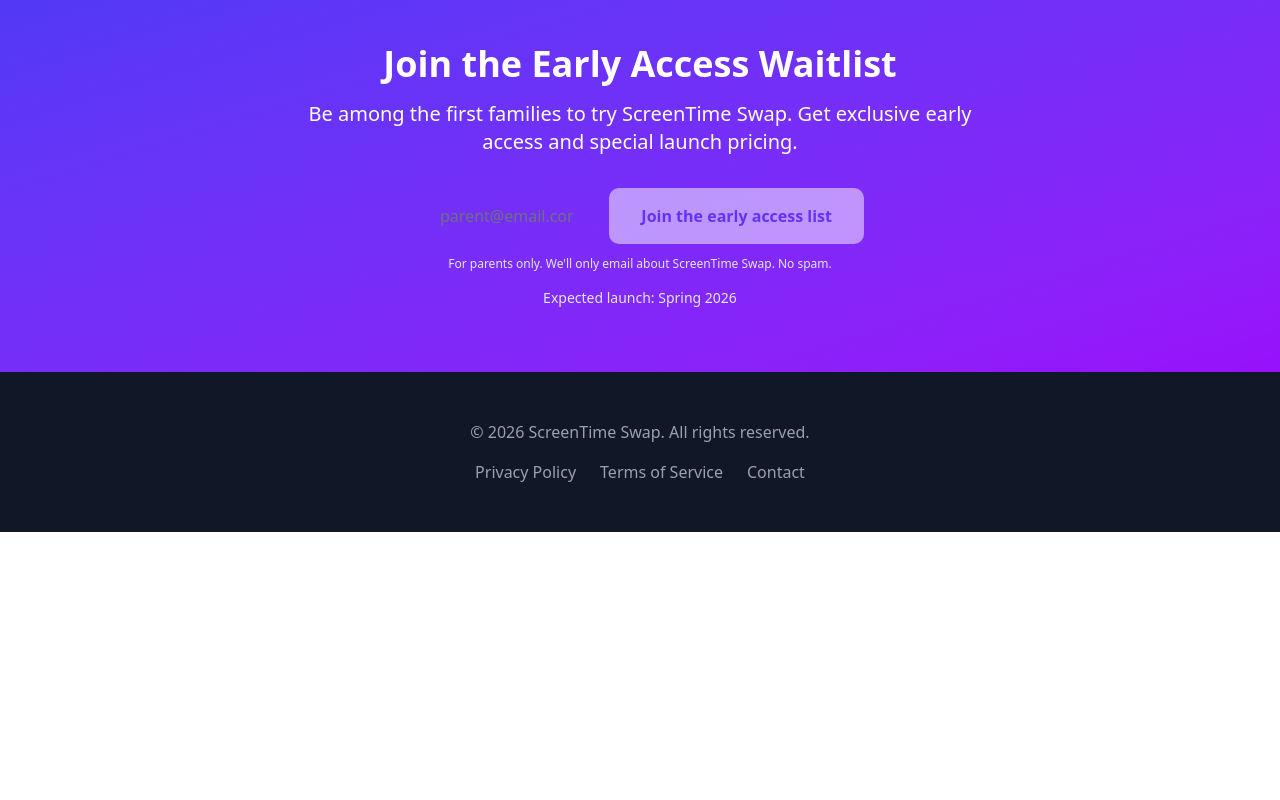
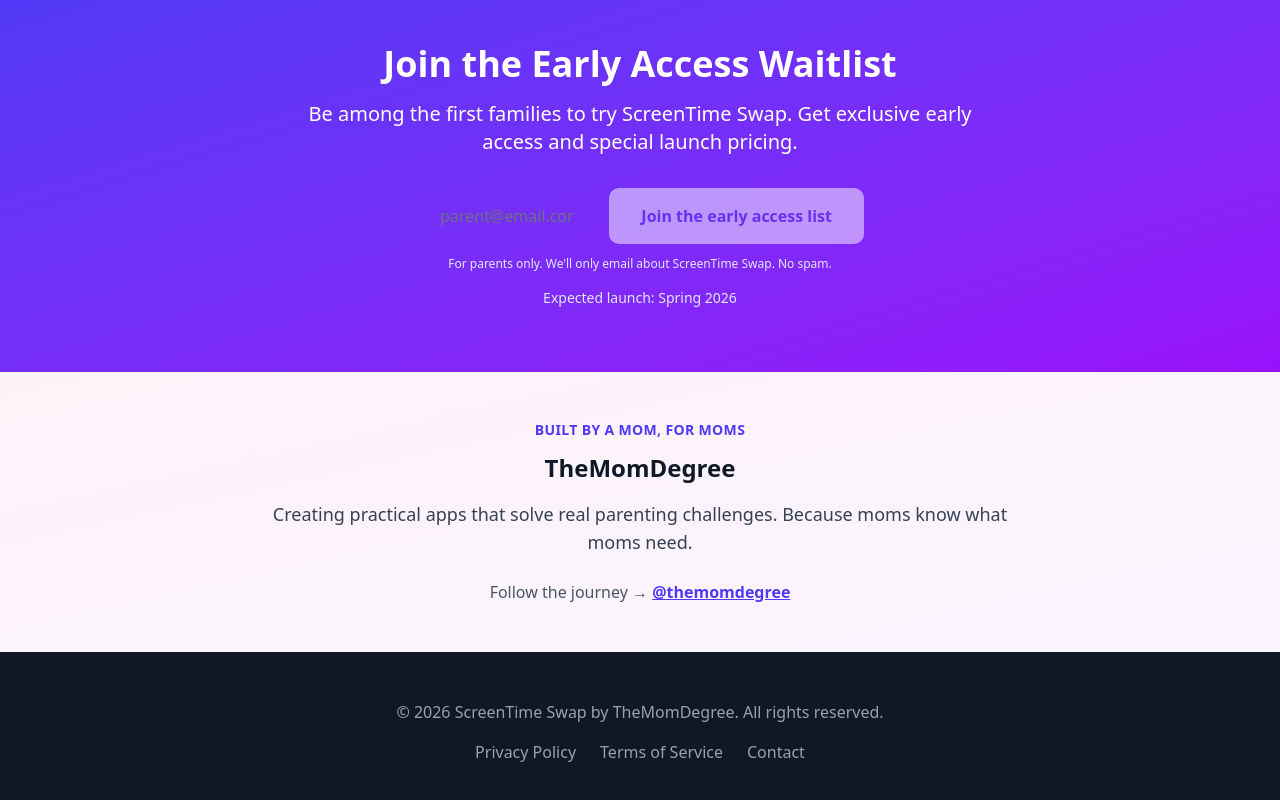
Before and after one commit to mankiel/screentime-swap, a Next.js app: page /landing in a window 1280 px wide. Shown: the part 2132-2932 px from the top of the page. Before the commit the page ends 2664 px from the top, so only its background shows below. Built offline with nearby package versions, Linux system fonts and the light colour scheme.

Commit message:
Add TheMomDegree creator bio section

```diff
--- a/app/landing/page.tsx
+++ b/app/landing/page.tsx
@@ -277,10 +277,26 @@ export default function LandingPage() {
         </div>
       </section>
 
+      {/* About Creator Section */}
+      <section className="bg-gradient-to-br from-pink-50 to-purple-50 py-12">
+        <div className="container mx-auto px-6">
+          <div className="max-w-3xl mx-auto text-center">
+            <p className="text-sm uppercase tracking-wide text-indigo-600 font-semibold mb-3">Built by a Mom, for Moms</p>
+            <h3 className="text-2xl font-bold text-gray-900 mb-4">TheMomDegree</h3>
+            <p className="text-lg text-gray-700 mb-6">
+              Creating practical apps that solve real parenting challenges. Because moms know what moms need.
+            </p>
+            <p className="text-gray-600">
+              Follow the journey → <a href="https://twitter.com/themomdegree" target="_blank" rel="noopener noreferrer" className="text-indigo-600 hover:text-indigo-700 font-semibold underline">@themomdegree</a>
+            </p>
+          </div>
+        </div>
+      </section>
+
       {/* Footer */}
       <footer className="bg-gray-900 text-gray-400 py-12">
         <div className="container mx-auto px-6 text-center">
-          <p className="mb-4">© 2026 ScreenTime Swap. All rights reserved.</p>
+          <p className="mb-4">© 2026 ScreenTime Swap by TheMomDegree. All rights reserved.</p>
           <div className="flex justify-center gap-6">
             <Link href="/privacy" className="hover:text-white transition">Privacy Policy</Link>
             <Link href="/terms" className="hover:text-white transition">Terms of Service</Link>
```
